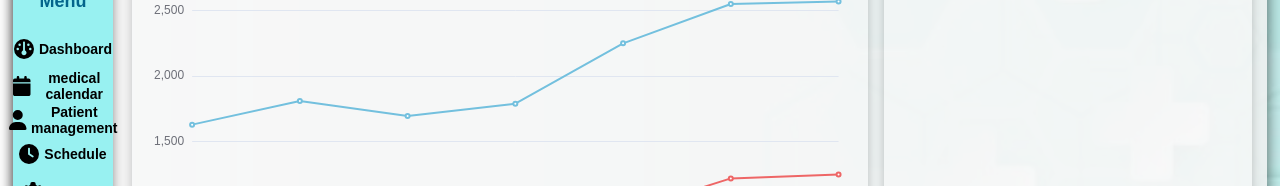
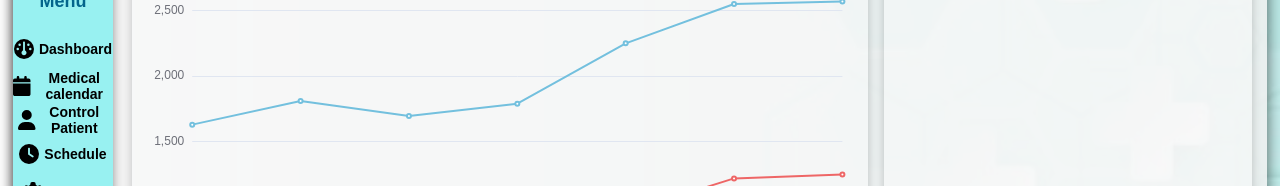
Before and after one commit to valfonsoardila/MediSync-App, a React (Create React App) app: page /dashboard in a window 1280 px wide. Both pictures are taken after a click on the element 62 px from the left and 318 px from the top of the page. Shown: the part 152-338 px from the top of the page. Built offline with nearby package versions, Linux system fonts and the light colour scheme.

Commit message:
Sidebar fix langauge

```diff
--- a/src/components/dashboard/sidebar/Sidebar.js
+++ b/src/components/dashboard/sidebar/Sidebar.js
@@ -87,14 +87,14 @@ const Sidebar = ({ onComponentChange }) => {
             style={{ display: hover ? "flex" : "none" }}
             onClick={handleAppointmentClick}
           >
-            medical calendar
+            Medical calendar
           </span>
         </div>
         <div className="collapsible-item" onClick={toggleExpandedData}>
           <div className="collapsible-header">
             <FontAwesomeIcon icon={faUser} />
             <span style={{ display: hover ? "flex" : "none" }}>
-              Patient management
+            Control Patient
             </span>
           </div>
           {expandedData === true && hover === true ? (
```
